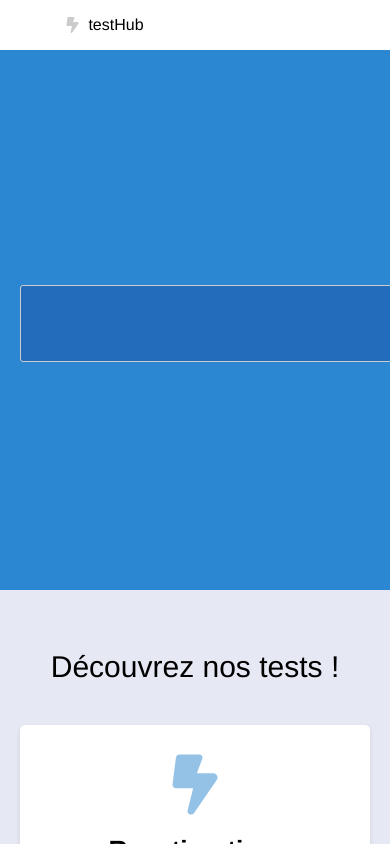
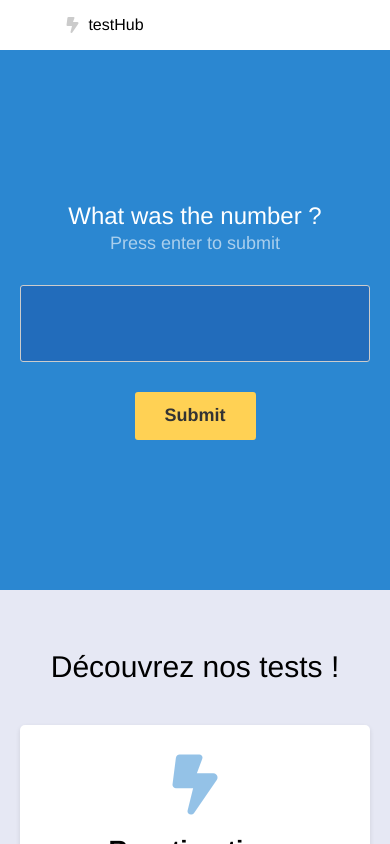
Before and after one commit to BenoitDesnos/TestHub, a React (Create React App) app: page /numberMemory in a window 390 px wide. Both pictures are taken after a click on the button "Start". Shown: the top 844 px of the page. Built offline with nearby package versions, Linux system fonts and the light colour scheme.

Commit message:
Fix design in mobile

```diff
--- a/src/styles/components/_numberMemory.scss
+++ b/src/styles/components/_numberMemory.scss
@@ -145,7 +145,7 @@
   margin: 0 auto;
 }
 .numbermemory__input {
-  width: 1010px;
+  width: 100%;
   margin: 30px 0px 0px;
   padding: 10px;
   background: rgba(0, 0, 100, 0.2);
```
